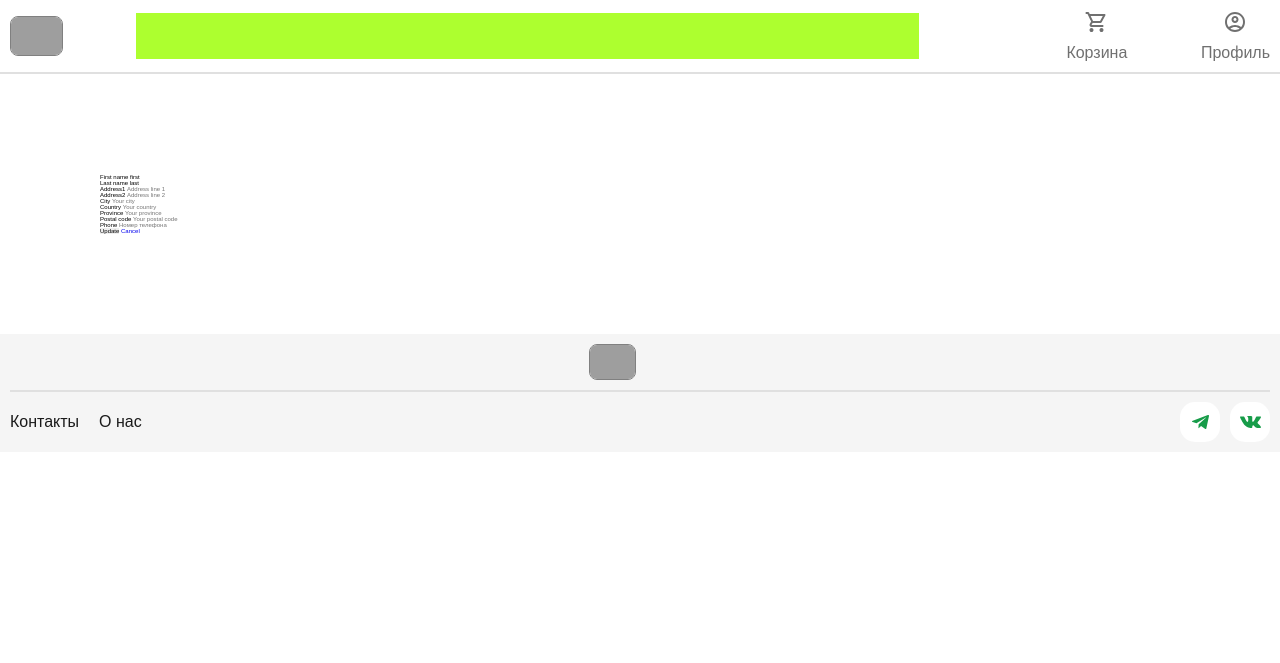
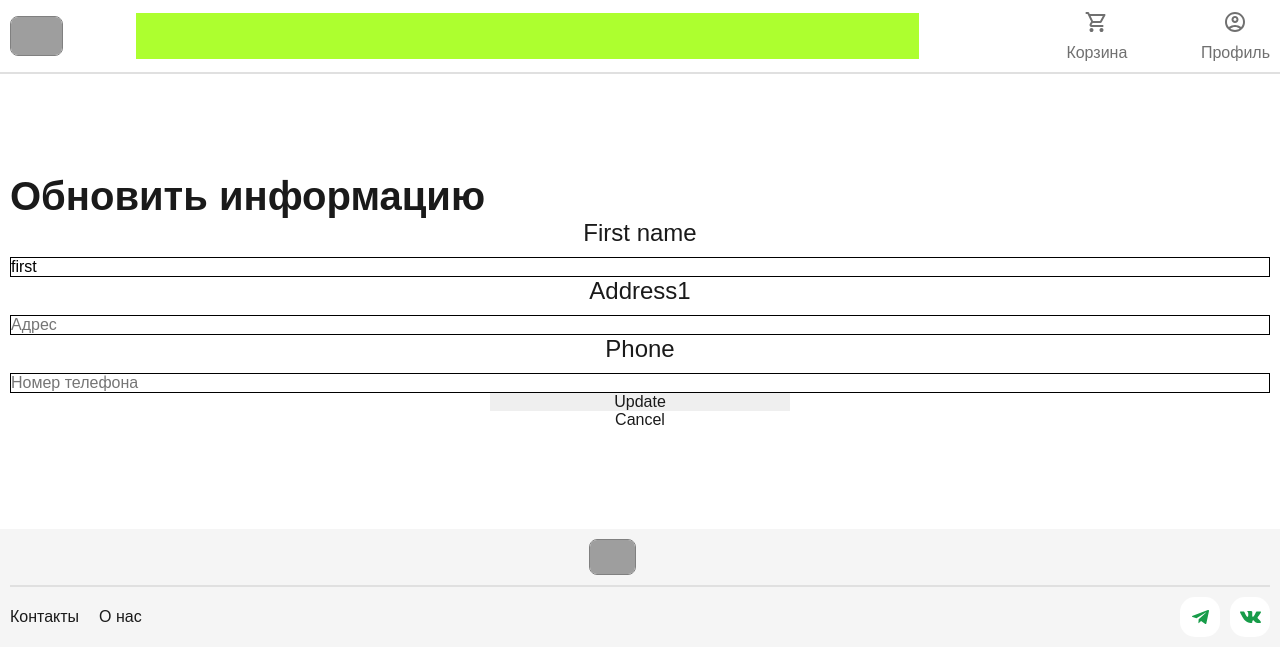
Before and after one commit to Kayloren01/Healthy-Food-Online-Store, a Django app: page /edit-account-details/ in a window 1280 px wide. Shown: the top 663 px of the page. Run offline with Django 5.2, Linux system fonts and the light colour scheme; a user stored in the database is signed in; some web fonts are replaced; grey boxes are pictures that could not be loaded.

Commit message:
Добавлена возможность изменять данные

```diff
--- a/shop/cart/templates/cart_detail.html
+++ b/shop/cart/templates/cart_detail.html
@@ -7,6 +7,7 @@
 {% block link %}<link rel="stylesheet" href="{% static "css/cart_detail.css" %}">{% endblock link %}
 
 {% block content %}
+<div class="wrapper">
     <div class='block'>
         <div class='part1'>
             <form action="">
@@ -115,4 +116,5 @@
                 </ul>
         </div>
     </div>
+ </div>
 {% endblock content %}
--- a/shop/main/static/css/base.css
+++ b/shop/main/static/css/base.css
@@ -59,7 +59,9 @@
 .text_24px {
     font-size: 2.4rem;
 }
-
+.text_32px{
+    font-size: 3.2rem;
+}
 .text_40px {
     font-size: 4.0rem;
 }
@@ -141,7 +143,7 @@ header .wrapper {
 }
 
 main {
-    padding: 100px;
+    padding: 100px 0px;
 }
 
 
--- a/shop/main/static/css/edit_account_details.css
+++ b/shop/main/static/css/edit_account_details.css
@@ -0,0 +1,23 @@
+.form-group {
+    display: flex;
+    flex-direction: column;
+    gap: 10px;
+    text-align: center;
+
+    input {
+        border: 1px solid black;
+        font-size: 1.6rem;
+    }
+}
+
+.link {
+    display: block;
+    text-align: center;
+    margin: 0 auto;
+    width: 300px;
+}
+
+.button {
+    display: block;
+    margin: 0 auto;
+}
--- a/shop/main/templates/base.html
+++ b/shop/main/templates/base.html
@@ -48,9 +48,10 @@
         </header>
 
         <main>
-            <div class="wrapper">
-                {% block content %}{% endblock content %}
-            </div>
+                       {% block content %}
+
+              {% endblock content %}
+
         </main>
 
         <footer>
--- a/shop/main/templates/detail.html
+++ b/shop/main/templates/detail.html
@@ -8,6 +8,7 @@
 
 
 {% block content %}
+     <div class="wrapper">
         <div class="block">
             <div class="part1">
                 <div>
@@ -37,4 +38,5 @@
                 <p class='description black text_16px'>{{product.description}}</p>
             </div>
         </div>
+    </div>
 {% endblock content %}
--- a/shop/main/templates/index.html
+++ b/shop/main/templates/index.html
@@ -7,6 +7,7 @@
 {% block link %}<link rel="stylesheet" href="{% static "css/index.css" %}">{% endblock link %}
 
 {% block content %}
+    <div class="wrapper">
         <ul class="list">
             {% for product in  products%}
             <li class="item">
@@ -36,4 +37,5 @@
             {% endfor %}
 
         </ul>
+      </div>
 {% endblock content %}
--- a/shop/main/views.py
+++ b/shop/main/views.py
@@ -16,7 +16,7 @@ def product_list(request, category_slug=None):
 
 def product_detail(request, id, slug):
     product = get_object_or_404(Product, id=id, slug=slug, available=True)
-    related_products = Product.objects.filter(category=product.category, available=True).exclude(id=product.id)[:4]
+    related_products = Product.objects.filter(category=product.category, available=True).exclude(id=product.id)
     cart_product_form = CartAddProductForm()
     return render(
         request,
--- a/shop/users/forms.py
+++ b/shop/users/forms.py
@@ -100,7 +100,7 @@ class CustomUserUpdateForm(forms.ModelForm):
         widget=forms.TextInput(attrs={'class': 'input-register form-control', 'placeholder': 'Имя'})
     )
     last_name = forms.CharField(
-        required=True,
+        required=False,
         max_length=50,
         widget=forms.TextInput(attrs={'class': 'input-register form-control', 'placeholder': 'Your last name'})
     )
@@ -122,7 +122,7 @@ class CustomUserUpdateForm(forms.ModelForm):
             'last_name': forms.TextInput(attrs={'class': 'input-register form-control',
                                                 'placeholder': 'Your last name'}),
             'address1': forms.TextInput(attrs={'class': 'input-register form-control',
-                                               'placeholder': 'Address line 1'}),
+                                               'placeholder': 'Адрес'}),
             'address2': forms.TextInput(attrs={'class': 'input-register form-control',
                                                'placeholder': 'Address line 2'}),
             'city': forms.TextInput(attrs={'class': 'input-register form-control',
--- a/shop/users/templates/edit_account_details.html
+++ b/shop/users/templates/edit_account_details.html
@@ -3,13 +3,16 @@
 {% block title %}Edit account{% endblock %}
 {% block link %}<link rel="stylesheet" href="{% static "css/edit_account_details.css" %}">{% endblock link %}
 {% block content %}
+<div class="wrapper">
     <div class="address-box">
-        <form hx-post="{% url 'users:update_account_details' %}">
+        <form action="{% url 'users:update_account_details' %}" method="post">
             {% csrf_token %}
+            <h1 class="text1 text_40px black weight_700">Обновить информацию</h1>
             {% for field in form %}
-                {% if field.name not in 'email,marketing_consent1,marketing_consent2' %}
+                {% if field.name not in 'email,marketing_consent1,marketing_consent2,address2,city,country,province,postal_code,last_name' %}
                     <div class="form-group">
-                        <label for="{{ field.id_for_label }}">{{ field.label }}</label>
+
+                        <label for="{{ field.id_for_label }}" class="text2 text_24px black">{{ field.label }}</label>
                         {{ field }}
                         {% if field.errors %}
                             <div class="error">{{ field.errors }}</div>
@@ -17,10 +20,9 @@
                     </div>
                 {% endif %}
             {% endfor %}
-            <div class="button-container">
-                <button type="submit">Update</button>
-                <a href="{% url "users:account_details" %}">Cancel</a>
-            </div>
+                <button type="submit" class="button link text_16px black">Update</button>
+                <a href="{% url "users:profile" %}" class="link text_16px black">Cancel</a>
         </form>
     </div>
+</div>
 {% endblock %}
--- a/shop/users/templates/login.html
+++ b/shop/users/templates/login.html
@@ -3,6 +3,7 @@
 {% block title %}Log In{% endblock %}
 {% block link %}<link rel="stylesheet" href="{% static "css/login.css" %}">{% endblock link %}
 {% block content %}
+<div class="wrapper">
     <h1 class='text1 text_40px black weight_700'>Log In</h1>
     <form method="post" class="reg-form">
         {% csrf_token %}
@@ -22,4 +23,5 @@
         <button type="submit" class='text4 text_24px black'>Log In</button>
         <a href="{% url 'users:register' %}" class="link text_16px black">Don't have an account? Register</a>
     </form>
+ </div>
 {% endblock %}
--- a/shop/users/templates/register.html
+++ b/shop/users/templates/register.html
@@ -3,11 +3,12 @@
 {% block title %}Create Account{% endblock %}
 {% block link %}<link rel="stylesheet" href="{% static "css/register.css" %}">{% endblock link %}
 {% block content %}
+<div class="wrapper">
     <h1  class='text1 text_40px black weight_700'>Create Account</h1>
     <form method="post" class="reg-form">
         {% csrf_token %}
 
-            <label for="{{ form.first_name.id_for_label }} " class='text2 text_24px black'>First Name</label>
+            <label for="{{ form.first_name.id_for_label }} " class='label text2 text_24px black'>First Name</label>
             {{ form.first_name }}
             {% if form.first_name.errors %}
                 <div class="error">{{ form.first_name.errors }}</div>
@@ -44,7 +45,8 @@
 
 
 
-        <button type="submit">Create</button>
+        <button type="submit" class="link text_16px black">Create</button>
         <a href="{% url 'users:login' %}" class="link text_16px black">Already registered? Log in</a>
     </form>
+ </div>
 {% endblock %}
--- a/shop/users/views.py
+++ b/shop/users/views.py
@@ -37,15 +37,13 @@ def profile_views(request):
 @login_required
 def account_details(request):
     user = CustomUser.objects.get(id=request.user.id)
-    return render(request, 'account_details.html',
-                  {'user': user})
+    return render(request, 'account_details.html', {'user': user})
 
 
 @login_required
 def edit_account_details(request):
     form = CustomUserUpdateForm(instance=request.user)
-    return render(request, 'edit_account_details.html',
-                  {'user': request.user, 'form': form})
+    return render(request, 'edit_account_details.html', {'user': request.user, 'form': form})
 
 
 @login_required
@@ -56,10 +54,10 @@ def update_account_details(request):
             user = form.save(commit=False)
             user.clean()
             user.save()
-            return render(request, 'users/partials/account_details.html', {'user': user})
+            return render(request, 'profile.html', {'user': user})
         else:
-            return render(request, 'users/partials/edit_account_details.html', {'user': request.user, 'form': form})
-    return render(request, 'account_details.html', {'user': request.user})
+            return render(request, 'edit_account_details.html', {'user': request.user, 'form': form})
+    # return render(request, 'users/partials/account_details.html', {'user': request.user})
 
 
 def logout_view(request):
```
Also changed, not shown: shop/main/static/css/profile.css (+38 -2 lines), shop/users/templates/profile.html (+25 -14 lines), shop/db.sqlite3, shop/main/static/img/Group 1.svg (added), shop/main/static/img/Group 12.png (added), shop/main/static/img/Group 12.svg (added), shop/main/static/img/Group 2.png (added). Lines whose indentation alone changed are shown as unchanged.
